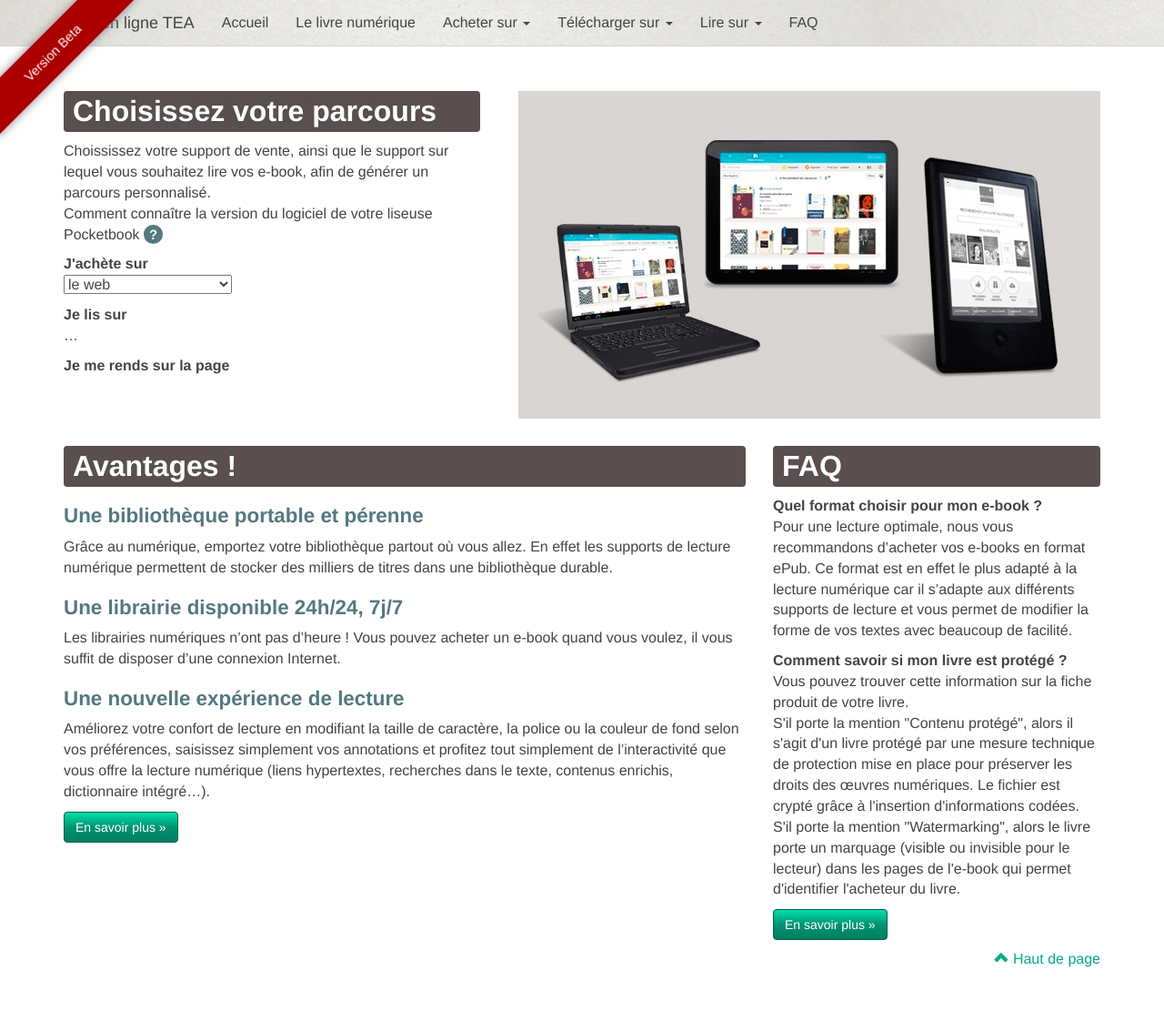
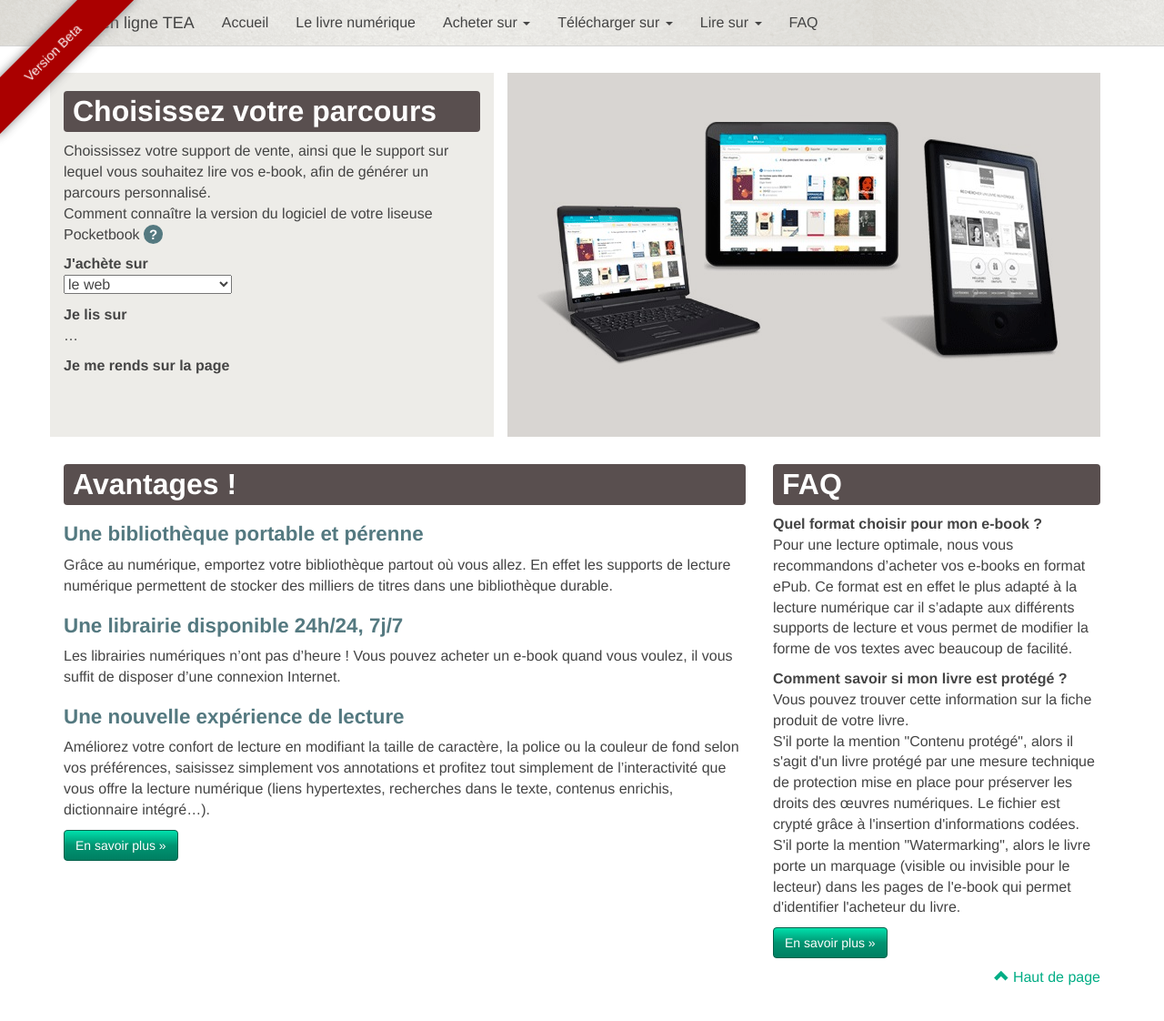
Before and after one commit to TEA-ebook/help-center, a Jekyll site: the page built from index.html, in a window 1280 px wide and 1146 px high. Shown: the top 1122 px of the window at 91% size. Built offline with Jekyll 4.4.1, drawn with Linux system fonts in a browser that asks for light colours; nearby versions of some CDN libraries; Markdown is read by kramdown in place of the engine named in the settings.

Commit message:
Mod: hightlight homepage selector

```diff
--- a/_sass/marketing.scss
+++ b/_sass/marketing.scss
@@ -1,5 +1,10 @@
 /* MARKETING CONTENT
 -------------------------------------------------- */
+
+#select_container {
+  background: tea-color('background');
+  min-height: 400px;
+}
 
 .marketing {
   h2 {
@@ -55,9 +60,10 @@
   }
 }
 
-.img-home{
-  margin-top: 20px;
+.img-home {
   text-align: center;
+  background: #d8d5d2;
+  height: 400px;
   @media (min-width: 1200px) {
     text-align: right;
   }
```
